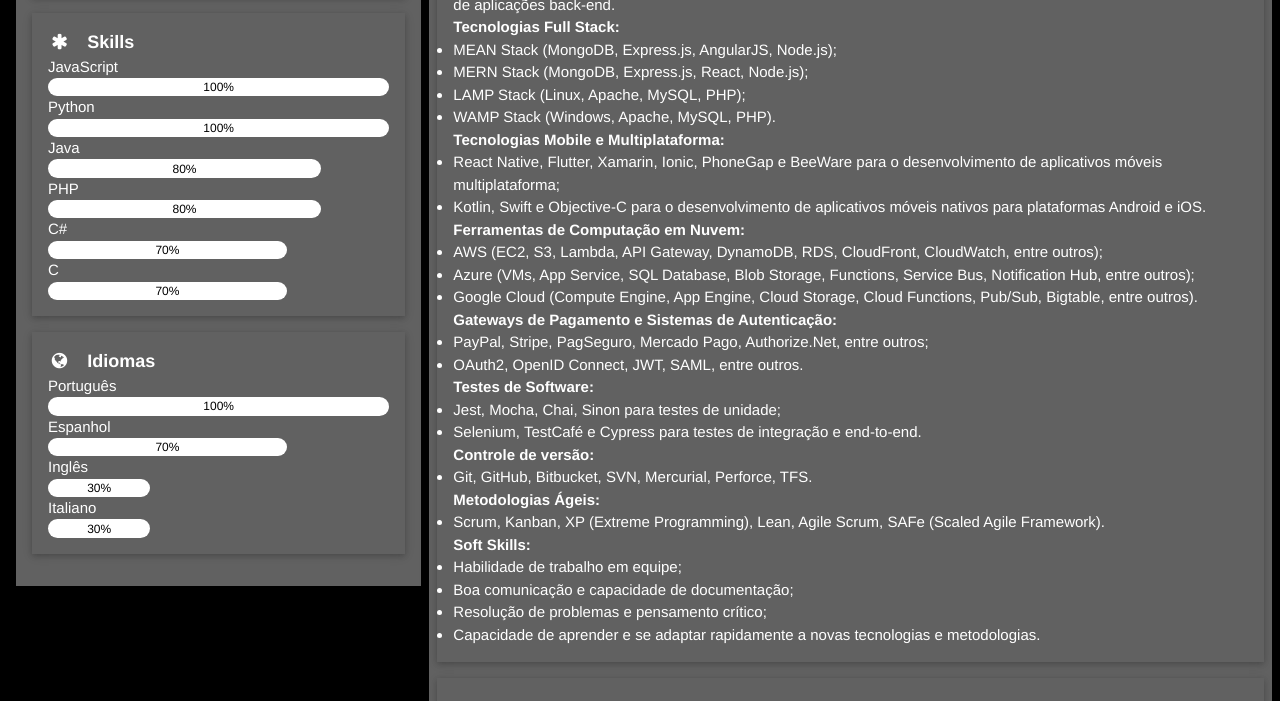
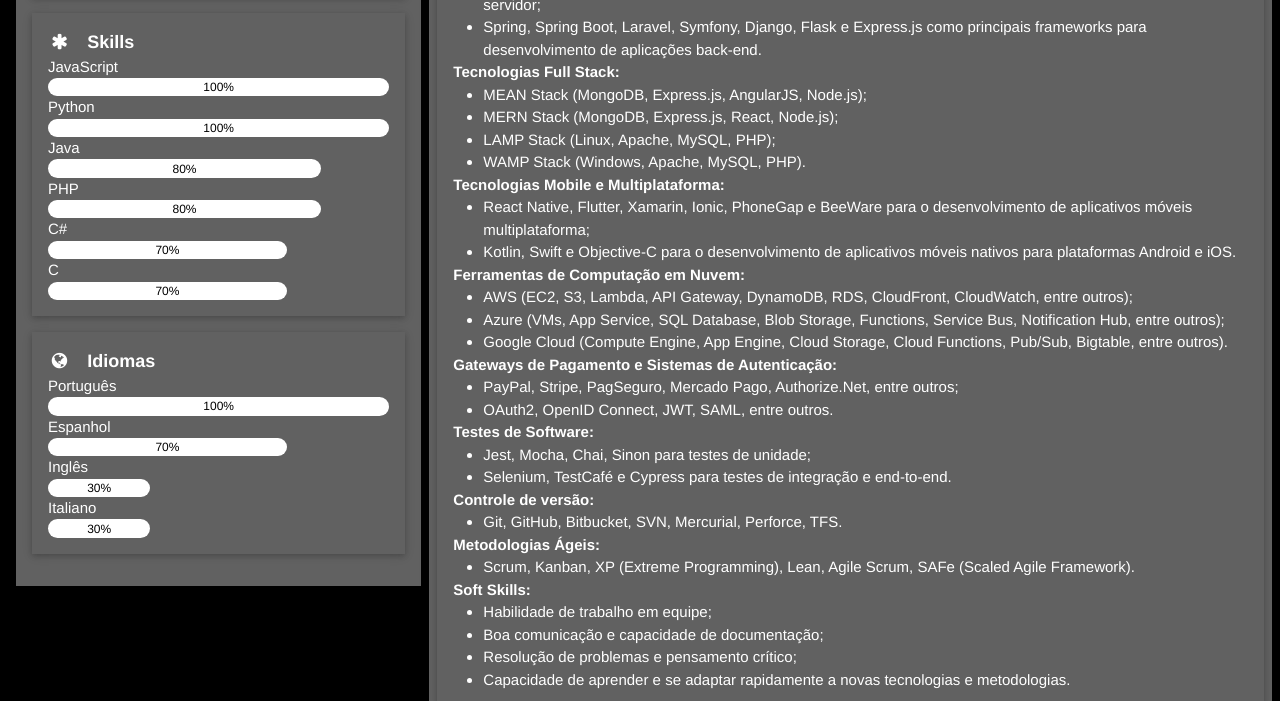
Before and after one commit to HudDavi/Docker-Container-Web-CV, a website: page app/index.html in a window 1280 px wide. Shown: the part 354-1055 px from the top of the page. Drawn offline with nearby package versions, Linux system fonts and the light colour scheme.

Commit message:
Mudança de CSS Inline no HTML para um arquivo CSS

```diff
--- a/app/index.css
+++ b/app/index.css
@@ -1,4 +1,4 @@
-*{
+* {
   -webkit-box-sizing: border-box;
   -moz-box-sizing: border-box;
   box-sizing: border-box;
@@ -20,5 +20,9 @@
 h4,
 h5,
 h6 {
-    font-family: "Roboto", sans-serif
+  font-family: "Roboto", sans-serif;
 }
+
+ul {
+  padding-left: 30px;
+}
```
Lines whose indentation alone changed are shown as unchanged.
